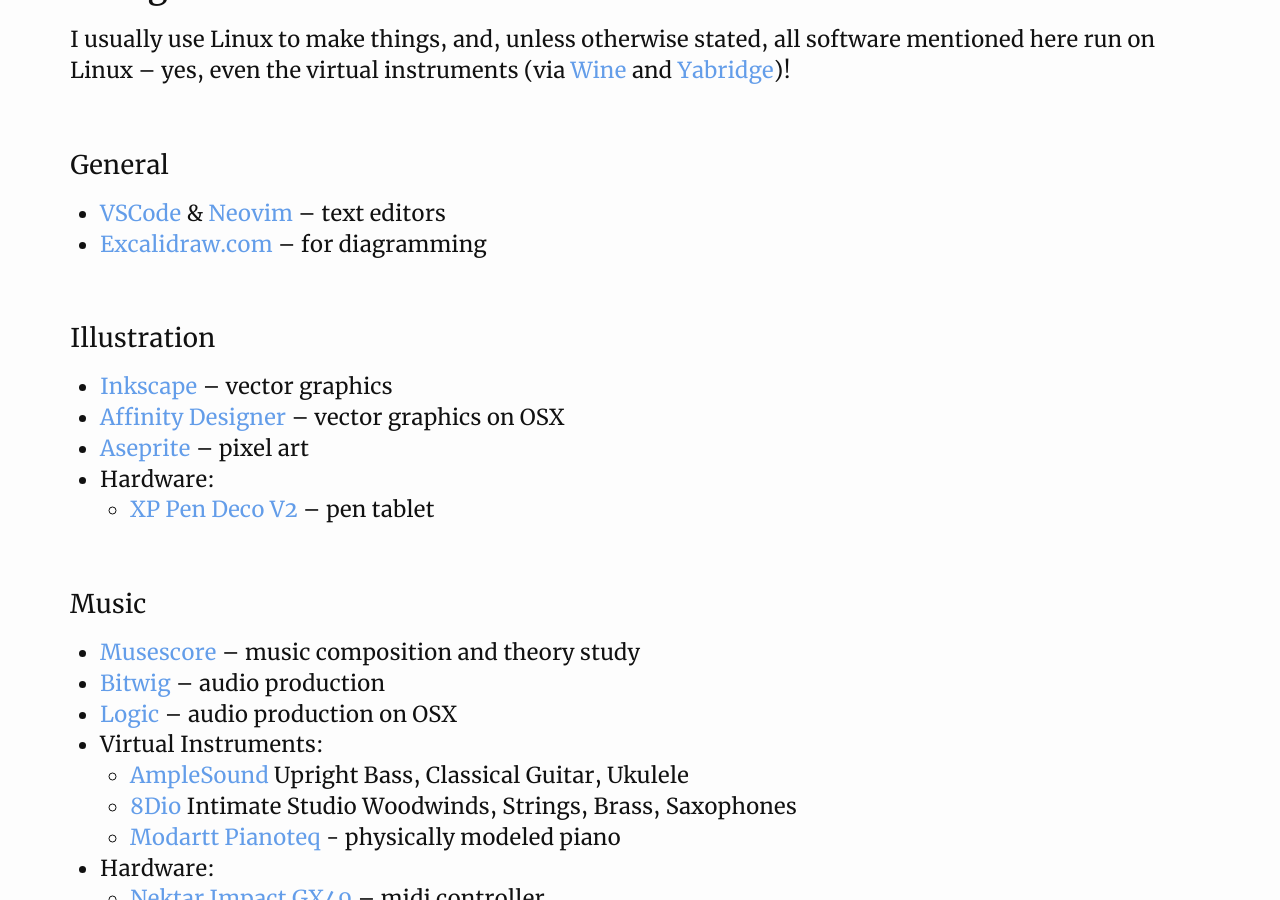
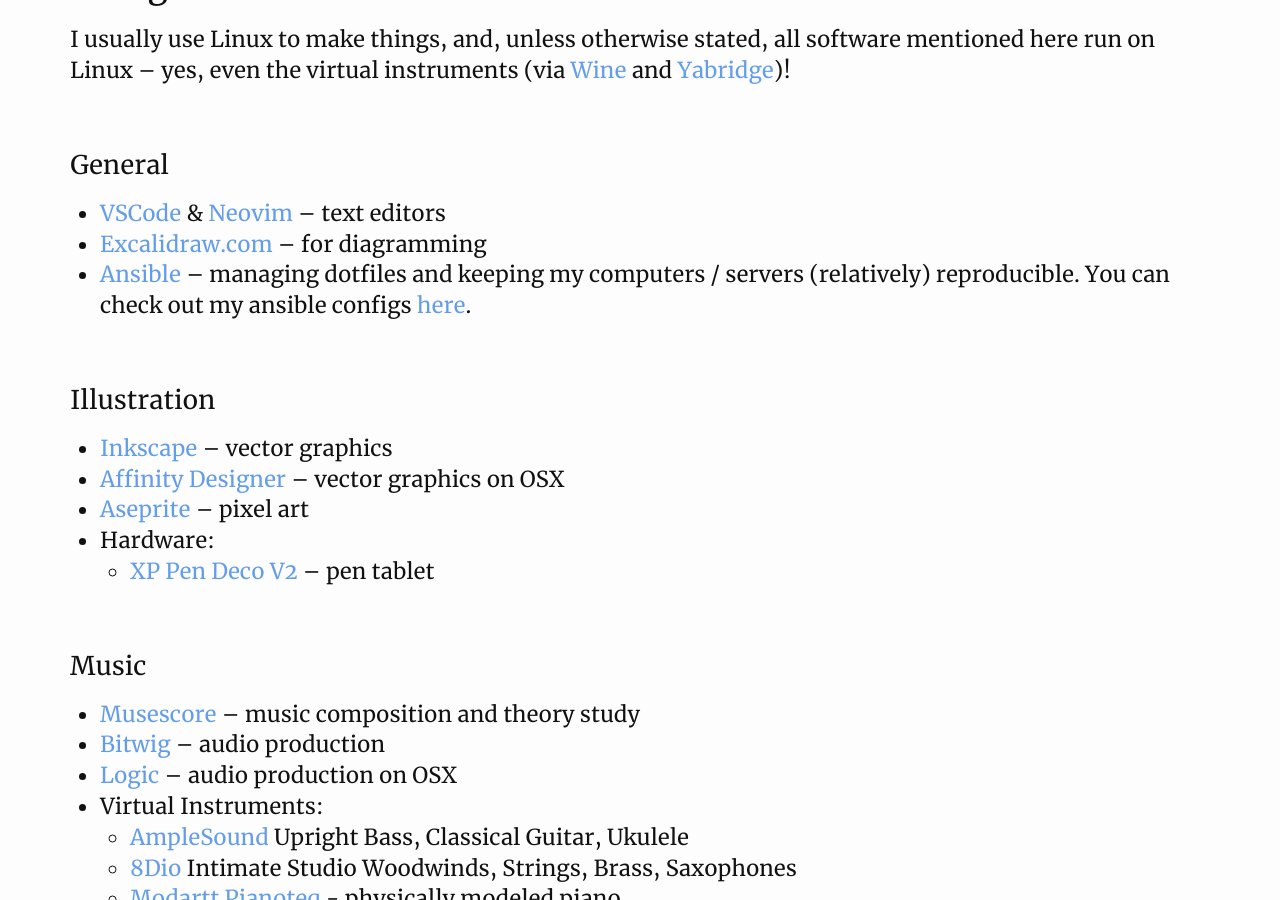
Before and after one commit to heepster/heepster.github.io, a Jekyll site: the page built from about.md, in a window 1280 px wide and 900 px high, scrolled down 629 px. Built offline with Jekyll 4.4.1, drawn with Linux system fonts in a browser that asks for light colours; our own code applies the rules of GitHub Pages for plain Markdown files.

Commit message:
Updating about page

```diff
--- a/about.md
+++ b/about.md
@@ -27,6 +27,7 @@
 ### General
 * [VSCode](https://code.visualstudio.com/) & [Neovim](https://neovim.io/) -- text editors
 * [Excalidraw.com](https://excalidraw.com/) -- for diagramming
+* [Ansible](https://docs.ansible.com/) -- managing dotfiles and keeping my computers / servers (relatively) reproducible.  You can check out my ansible configs [here](https://github.com/heepster/dotfiles).
 
 <br />
 
```
